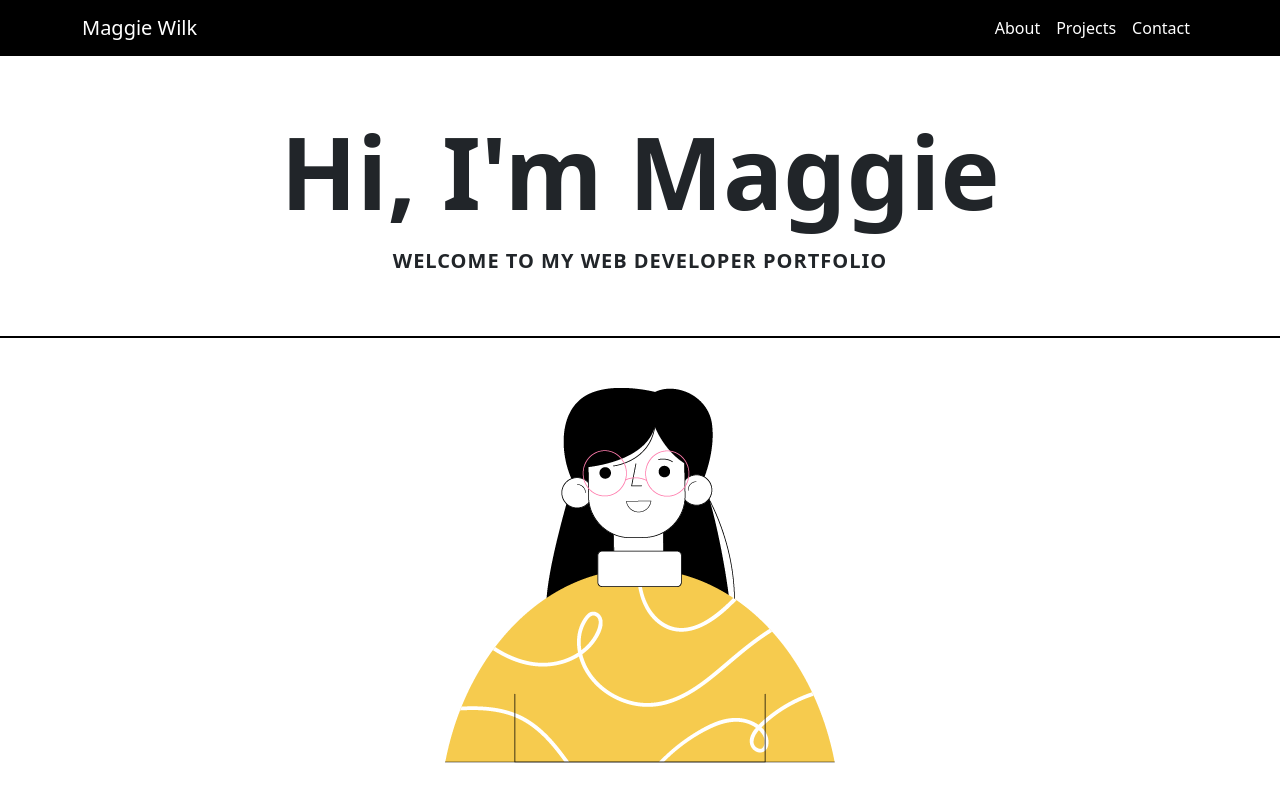
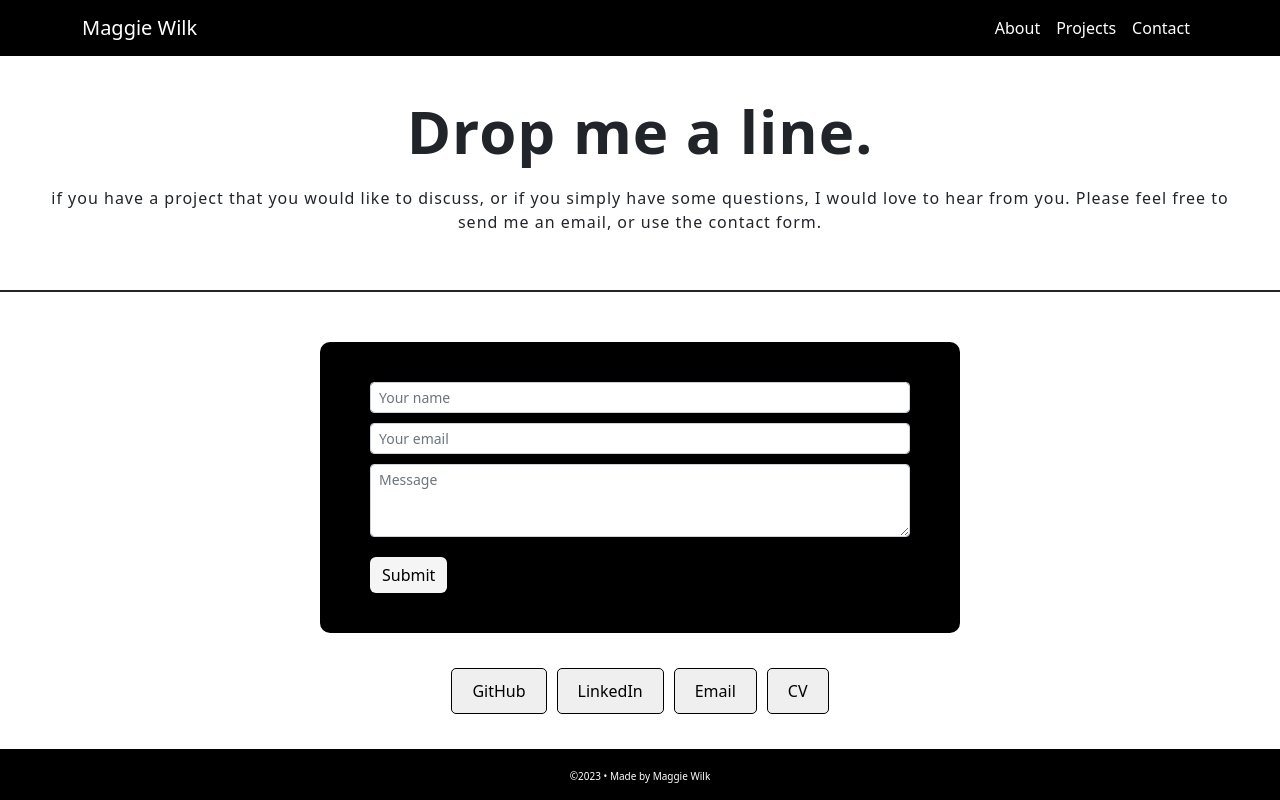
Before and after one commit to Marzena-W/portfolio-react, a React (Create React App) app in the folder portfolio/: page /#/contact in a window 1280 px wide. Shown: the top 800 px of the page. Built offline with nearby package versions, Linux system fonts and the light colour scheme.

Commit message:
added form

```diff
--- a/portfolio/src/App.js
+++ b/portfolio/src/App.js
@@ -1,5 +1,5 @@
 import React from 'react'
-import { BrowserRouter as Router, Route, Routes } from 'react-router-dom';
+import { HashRouter as Router, Route, Routes } from 'react-router-dom';
 import About from './pages/About';
 import Projects from './pages/Projects';
 import Contact from './pages/Contact';
--- a/portfolio/src/components/Project/index.js
+++ b/portfolio/src/components/Project/index.js
@@ -14,10 +14,10 @@ function Project(props) {
             <strong>Project title:</strong> {props.title}
           </li>
           <li>
-            <strong>Deployed application:</strong> <a href="#">{props.deployed}</a>
+            <strong>Deployed application:</strong> <a href={props.deployed}>{props.deployed}</a>
           </li>
           <li>
-            <strong>GitHub repository:</strong> <a href="#">{props.github}</a>
+            <strong>GitHub repository:</strong> <a href={props.github}>{props.github}</a>
           </li>
         </ul>
       </div>
--- a/portfolio/src/pages/Contact/index.js
+++ b/portfolio/src/pages/Contact/index.js
@@ -1,7 +1,18 @@
-import React from 'react';
+import React, {useState} from 'react';
 import './style.css';
 
 function Contact() {
+  const [formState, setFormState] = useState({
+    name:"",
+    email:"",
+    message:"",
+  })
+  function handleSubmit(event) {
+    event.preventDefault()
+    console.log(formState);
+    window.location.href="mailTo:marzena.m.wilk@gmail.com?subject="+formState.name+"&body="+formState.message
+  }
+
   return (
     <div>
       <div className='main-para'>
@@ -15,30 +26,30 @@ function Contact() {
 
       <div className='centered'>
         <div className="form col-lg-6 col-md-6 col-sm-12 contact-form">
-          <form id="contact-me">
+          <form onSubmit={handleSubmit} id="contact-me">
             <div className="form-group">
-              <input className="form-control form-control-sm" type="text" placeholder="Your name" id="name"></input>
+              <input required value={formState.name} onChange={(event) => setFormState({...formState, name: event.target.value})} className="form-control form-control-sm" type="text" placeholder="Your name" id="name"></input>
             </div>
 
             <div className="form-group">
-              <input className="form-control form-control-sm" type="text" placeholder="Your email" id="email"></input>
+              <input type="email" required value={formState.email} onChange={(event) => setFormState({...formState, email: event.target.value})} className="form-control form-control-sm" placeholder="Your email" id="email"></input>
             </div>
 
             <div className="form-group">
-              <textarea className="form-control form-control-sm" id="exampleFormControlTextarea1" type="text"
+              <textarea required value={formState.message} onChange={(event) => setFormState({...formState, message: event.target.value})} className="form-control form-control-sm" id="exampleFormControlTextarea1" type="text"
                 placeholder="Message" rows="3" ></textarea>
             </div>
 
-            <button type="submit" className="btn btn-primary custom-button button-form">Submit</button>
+            <input type="submit" className="btn btn-primary custom-button button-form"/>
           </form>
         </div>
       </div>
 
       <div className='contact-buttons'>
-        <button className='buttons' type="button">GitHub</button>
-        <button className='buttons' type="button">LinkedIn</button>
-        <button className='buttons' type="button">Email</button>
-        <button className='buttons' type="button">CV</button>
+      <a href="https://github.com/Marzena-W"> <button className='buttons' type="button"> GitHub</button></a>
+      <a href="https://github.com/Marzena-W"><button className='buttons' type="button">LinkedIn</button></a>
+      <a href="https://github.com/Marzena-W"><button className='buttons' type="button">Email</button></a>
+      <a href="/cv"><button className='buttons' type="button">CV</button></a>
       </div>
     </div>
   )
```
Also changed, not shown: 1 other file (tests, documents, lock files or other folders).
